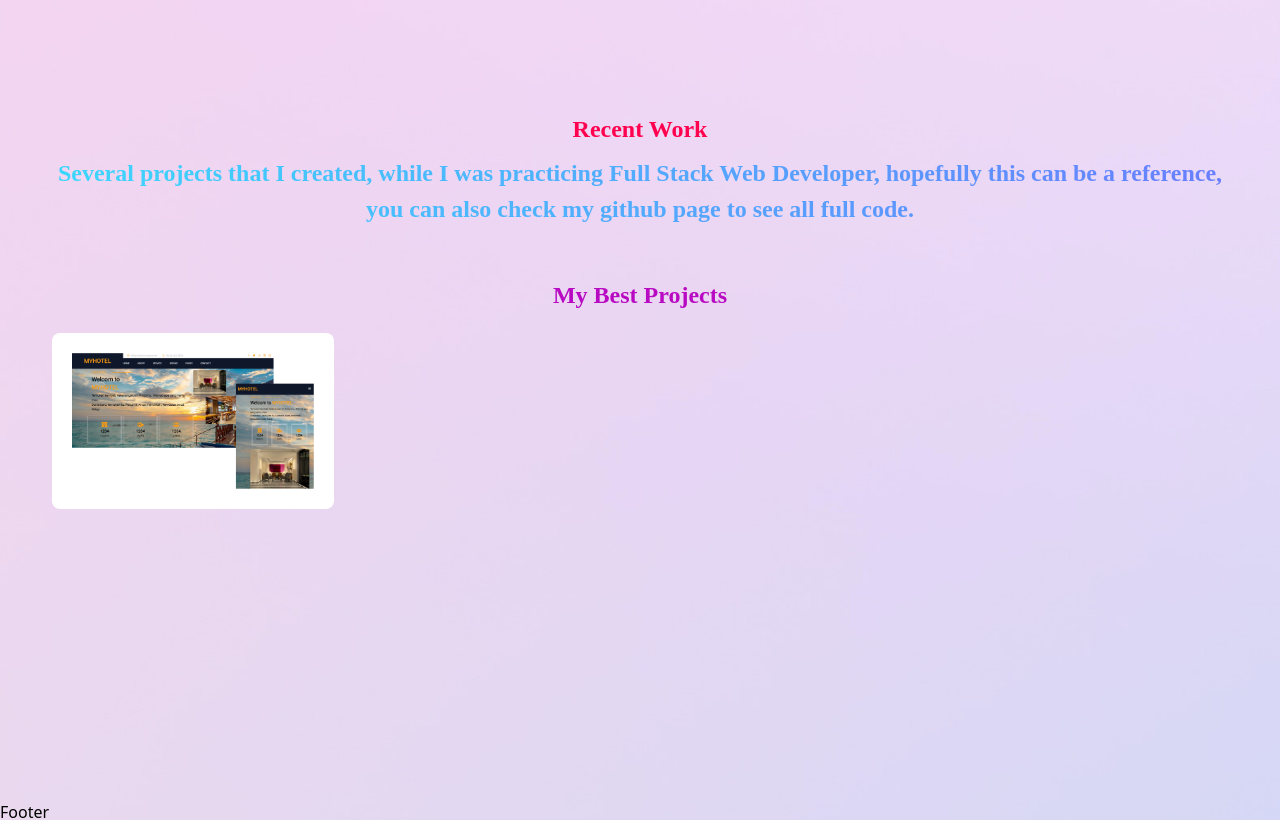
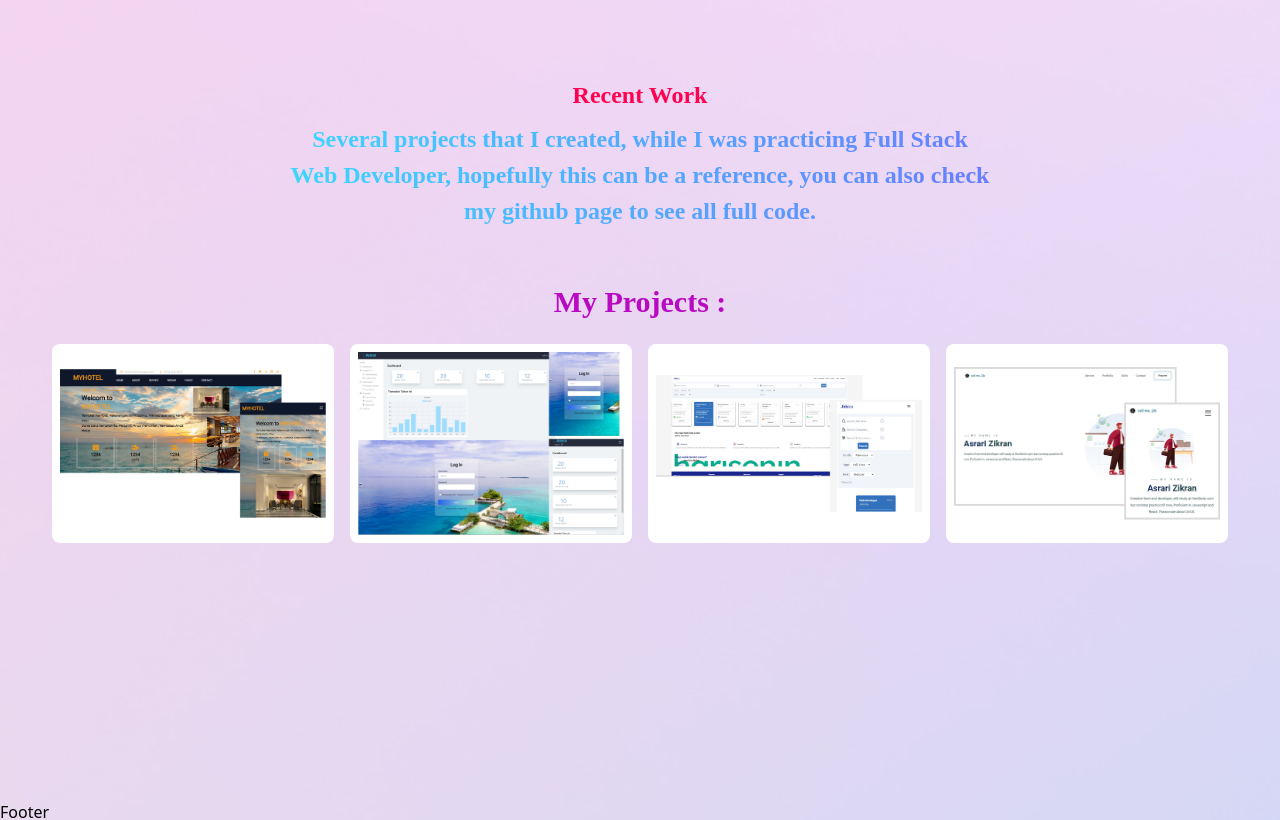
Before and after one commit to zikran69/portofolioV2, a React (Create React App) app: page / in a window 1280 px wide. Shown: the part 2420-3240 px from the top of the page. Built offline with nearby package versions, Linux system fonts and the light colour scheme.

Commit message:
cleaning code

```diff
--- a/src/components/education.jsx
+++ b/src/components/education.jsx
@@ -1,39 +1,46 @@
 import React from "react"
 
+const certivicate = [
+  {
+    title:"",
+    des:"",
+  },
+]
 export default function Education() {
   return (
     <div id="education" className="section ">
       <div className="container mx-auto max-w-[1200px] p-2 lg:mb-[100px] lg:mt-[-80px]">
-        <h4 className="text-secondary font-secondary font-semibold text-[24px] text-center mb-[20px]">
+        <h4 className="text-secondary font-secondary font-semibold lg:text-[24px] text-center mb-[20px]">
           My Education Journey
         </h4>
         <div className="flex flex-col lg:flex-row jusstify-between gap-4 ">
           <div className="backdrop-blur-md bg-white/30 p-[24px] rounded-xl shadow-xl">
-            <h5 className="text-gradient font-secondary text-[24px] font-semibold text-center">
+            <h5 className="text-gradient font-secondary lg:text-[24px] font-semibold text-center">
               Formal Education
             </h5>
-            <div className="font-semibold font-third mt-4 ">
-              <h6 className="text-blue-900 text-[18px]">
+            <div className="font-semibold font-third mt-4 px-2 ">
+              <h6 className="text-blue-900 lg:text-[18px]">
                 Master of Management (Islamic Finance)
               </h6>
-              <li className="text-slate-600 text-[15px]">
+              <li className="text-slate-600 lg:text-[15px]">
                 Indonesia Banking School (Jakarta)
               </li>
-              <li className="text-slate-600 text-[15px]">Graduate in 2021</li>
+              <li className="text-slate-600 lg:text-[15px]">Graduate in 2021</li>
             </div>
             <div className="font-semibold font-third m-2 my-[20px]">
-              <h6 className="text-blue-900 text-[18px]">
+              <h6 className="text-blue-900 lg:text-[18px]">
                 Bachelor of Economic
               </h6>
-              <li className="text-slate-600 text-[15px]">
+              <li className="text-slate-600 lg:text-[15px]">
                 Trilogi University (Jakarta)
               </li>
-              <li className="text-slate-600 text-[15px]">Graduate in 2015</li>
+              <li className="text-slate-600 lg:text-[15px]">Graduate in 2015</li>
             </div>
           </div>
 
           <div className="backdrop-blur-md bg-white/30 p-[24px] rounded-xl shadow-xl">
-            <h5 className="text-gradient font-secondary text-[24px] font-semibold text-center">
+            <div></div>
+            <h5 className="text-gradient font-secondary lg:text-[24px] font-semibold text-center">
               Courses and Certifications
             </h5>
 
--- a/src/components/portfolio.jsx
+++ b/src/components/portfolio.jsx
@@ -1,4 +1,35 @@
 import React from "react"
+
+const project = [
+  {
+    title: "My Hotel",
+    image: "./images/port1.png",
+    linkDemo: "https://f-pro-clientsite-v2-dktswwdb5-zikran-a.vercel.app",
+    linkCode: "https://github.com/zikran69/client-dashboardV2",
+    des: "This website build for booking hotel service, this also for client site who want to book hotel for his vacation or any related purpose",
+  },
+  {
+    title: "Dashboard Admin",
+    image: "./images/port2.png",
+    linkDemo: "",
+    linkCode: "",
+    des: "This web for admin dashboard, related to 'My Hotel' project, complete with backend system (API & DB) ",
+  },
+  {
+    title: "Landing Page",
+    image: "./images/port3.png",
+    linkDemo: "",
+    linkCode: "",
+    des: "Simply landing page for Job Seekers, build with react&tailwind",
+  },
+  {
+    title: "Portfolio V1",
+    image: "./images/port4.png",
+    linkDemo: "",
+    linkCode: "",
+    des: "My Firts Portfolio, build with HTML,CSS,JS only",
+  },
+]
 
 export default function Portfolio() {
   return (
@@ -8,7 +39,7 @@ export default function Portfolio() {
           <h4 className="text-secondary font-secondary font-semibold text-[24px] text-center mb-2">
             Recent Work
           </h4>
-          <div className="text-gradient font-primary mas-w-[700px] mx-auto text-[24px] text-center">
+          <div className="text-gradient font-primary max-w-[700px] mx-auto lg:text-[24px] text-center">
             {" "}
             Several projects that I created, while I was practicing Full Stack
             Web Developer, hopefully this can be a reference, you can also check
@@ -16,35 +47,38 @@ export default function Portfolio() {
           </div>
         </div>
         <div className="order-1 lg:order-2 text-center">
-
-          <div className="text-primary font-semibold font-primary max-w-[700px] mx-auto text-[24px] mb-[20px]">
-            My Best Projects
+          <div className="text-primary font-semibold font-primary max-w-[700px] mx-auto text-[30px] mb-[20px]">
+            My Projects :
           </div>
         </div>
         <div className="grid grid-cols-2 lg:grid-cols-4 gap-4 text-center">
-          <div className="w-full">
-            <div className="bg-white h-full w-full justify-center items-center flex rounded-lg overflow-hidden p-5 relative group">
-              <img src="./images/port1.png" alt="" />
+          {project.map((project, index) => (
+            <div key={index} className="w-full">
+              <div className="bg-white h-full w-full justify-center items-center flex rounded-lg overflow-hidden p-2 relative group">
+                <img src={project.image} alt="" />
                 <div className="absolute p-5 bg-primary w-full h-full flex items-center opacity-0 group-hover:opacity-100 transition">
-                <div className="text-center w-full text-white mt-[-60px] group-hover:mt-[0] transition-all">
+                  <div className="text-center w-full text-white lg:mt-[-60px] group-hover:mt-[0] transition-all">
                     <div className="bg-white rounded-full px-5 inline-block mb-2">
-                    <h4 className="text-gradient">My Hotel</h4>
+                      <h4 className="text-gradient text-[12px] lg:text-[15px]">
+                        {project.title}
+                      </h4>
                     </div>
-                  <p>
-                    This website build for booking hotel service, this also for
-                    client site who want to book hotel for his vacation or any
-                    purpose
-                  </p>
+                    <p className="text-[12px] lg:text-[15px]">{project.des}</p>
                     <div className="grid grid-cols-2 justify-center ">
                       <i
-                      href="https://client-dashboard-hazel.vercel.app/home"
-                      className="ri-global-line text-[20px]"></i>
-                    <i href="#" className="ri-code-box-line text-[20px]"></i>
+                        onClick={() => window.open(project.linkDemo, "_blank")}
+                        className="ri-global-line text-[20px]"
+                        title="visit website"></i>
+                      <i
+                        onClick={() => window.open(project.linkCode, "_blank")}
+                        className="ri-code-box-line text-[20px]"
+                        title="view code"></i>
                     </div>
                   </div>
                 </div>
               </div>
             </div>
+          ))}
         </div>
       </div>
     </div>
--- a/src/components/profil.jsx
+++ b/src/components/profil.jsx
@@ -1,4 +1,47 @@
 import React from "react"
+
+const skillData = [
+  {
+    image: "./images/1.png",
+    title: "JavaScript",
+    description: "My FullStack language",
+  },
+  {
+    image: "./images/5.png",
+    title: "TailwindCss",
+    description: "My Favorite Frontend Framework",
+  },
+  {
+    image: "./images/3.png",
+    title: "React.js",
+    description: "I usually work with React, almost all of my projects",
+  },
+  {
+    image: "./images/2.png",
+    title: "Node.js",
+    description: "I also build a backend system with Node.js",
+  },
+  {
+    image: "./images/4.png",
+    title: "PostgreSQL",
+    description: "I currently work with PostgreSQL for database projects",
+  },
+  {
+    image: "./images/6.png",
+    title: "Prisma",
+    description: "I also work with Prisma for frontend projects",
+  },
+  {
+    image: "./images/7.png",
+    title: "Express.js",
+    description: "also work with backend framework, Express.js",
+  },
+  {
+    image: "./images/8.png",
+    title: "VCS",
+    description: "use Git for version control, this helps me a lot",
+  },
+]
 
 export default function Profil() {
   return (
@@ -27,122 +70,23 @@ export default function Profil() {
             </h2>
           </div>
 
-          <div className="w-full h-auto lg:pt-[10px] lg:ml-[30px]">
+          <div className="w-[300px] lg:w-full lg:h-auto lg:pt-[10px] ml-[100px] lg:ml-[30px]">
             <div className="grid grid-cols-2 lg:grid-cols-4 gap-4 text-center">
-              <div className="w-full">
-                <div className="bg-white h-full justify-center items-center flex rounded-lg overflow-hidden relative p-5 group">
-                  <img src="./images/1.png" alt="" />
-                  <div className="absolute p-5 backdrop-blur-xl bg-primary w-full h-full flex items-center opacity-0 scale-0 group-hover:scale-100 group-hover:opacity-100 transition ease-linear">
-                    <div className="text-center w-full text-white">
-                      <div className="bg-white rounded-full px-5 py-2 inline-block mb-2">
-                        <h4 className="text-gradient">JavaScript</h4>
+              {skillData.map((skill, index) => (
+                <div key={index} className="w-full">
+                  <div className="bg-white h-full justify-center items-center flex rounded-lg overflow-hidden relative p-5 group">
+                    <img src={skill.image} alt="" />
+                    <div className="absolute p-5 backdrop-blur-xl bg-primary w-full h-full flex items-center opacity-0 scale-0 group-hover:scale-100 group-hover:opacity-100 transition ease-linear">
+                      <div className="text-center w-full text-white">
+                        <div className="bg-white rounded-full px-2 mb-1 lg:px-5 lg:py-2 inline-block lg:mb-2">
+                          <h4 className="text-gradient ">{skill.title}</h4>
+                        </div>
+                        <p>{skill.description}</p>
                       </div>
-                      <p>My FullStack language</p>
                     </div>
                   </div>
                 </div>
-              </div>
-              <div className="w-full">
-                <div className="bg-white h-full justify-center items-center flex rounded-lg overflow-hidden relative p-5 group">
-                  <img src="./images/5.png" alt="" />
-                  <div className="absolute p-5 backdrop-blur-xl bg-primary w-full h-full flex items-center opacity-0 scale-0 group-hover:scale-100 group-hover:opacity-100 transition ease-linear">
-                    <div className="text-center w-full text-white">
-                      <div className="bg-white rounded-full px-5 py-2 inline-block mb-2">
-                        <h4 className="text-gradient">TailwindCss</h4>
-                      </div>
-                      <p>My Favorite Frontend Framework</p>
-                    </div>
-                  </div>
-                </div>
-              </div>
-              <div className="w-full">
-                <div className="bg-white h-full justify-center items-center flex rounded-lg overflow-hidden relative p-5 group">
-                  <img src="./images/3.png" alt="" />
-                  <div className="absolute p-5 backdrop-blur-xl bg-primary w-full h-full flex items-center opacity-0 scale-0 group-hover:scale-100 group-hover:opacity-100 transition ease-linear">
-                    <div className="text-center w-full text-white">
-                      <div className="bg-white rounded-full px-5 py-2 inline-block mb-2">
-                        <h4 className="text-gradient">React.js</h4>
-                      </div>
-                      <p>
-                        I usualy work with React, almost all of my projects{" "}
-                      </p>
-                    </div>
-                  </div>
-                </div>
-              </div>
-              <div className="w-full">
-                <div className="bg-white h-full justify-center items-center flex rounded-lg overflow-hidden relative p-5 group">
-                  <img src="./images/2.png" alt="" />
-                  <div className="absolute p-5 backdrop-blur-xl bg-primary w-full h-full flex items-center opacity-0 scale-0 group-hover:scale-100 group-hover:opacity-100 transition ease-linear">
-                    <div className="text-center w-full text-white">
-                      <div className="bg-white rounded-full px-5 py-2 inline-block mb-2">
-                        <h4 className="text-gradient">Node.js</h4>
-                      </div>
-                      <p>i also build an banckend system with Node.js</p>
-                    </div>
-                  </div>
-                </div>
-              </div>
-              <div className="w-full">
-                <div className="bg-white h-full justify-center items-center flex rounded-lg overflow-hidden relative p-5 group">
-                  <img src="./images/4.png" alt="" />
-                  <div className="absolute p-5 backdrop-blur-xl bg-primary w-full h-full flex items-center opacity-0 scale-0 group-hover:scale-100 group-hover:opacity-100 transition ease-linear">
-                    <div className="text-center w-full text-white">
-                      <div className="bg-white rounded-full px-5 py-2 inline-block mb-2">
-                        <h4 className="text-gradient">PostgreeSQL</h4>
-                      </div>
-                      <p>
-                        i currently work with PostgreeSQL for database projects
-                      </p>
-                    </div>
-                  </div>
-                </div>
-              </div>
-              <div className="w-full">
-                <div className="bg-white h-full justify-center items-center flex rounded-lg overflow-hidden relative p-5 group">
-                  <img src="./images/6.png" alt="" />
-                  <div className="absolute p-5 backdrop-blur-xl bg-primary w-full h-full flex items-center opacity-0 scale-0 group-hover:scale-100 group-hover:opacity-100 transition ease-linear">
-                    <div className="text-center w-full text-white">
-                      <div className="bg-white rounded-full px-5 py-2 inline-block mb-2">
-                        <h4 className="text-gradient">Prisma</h4>
-                      </div>
-                      <p>i also work with Prisma for frontend projects</p>
-                    </div>
-                  </div>
-                </div>
-              </div>
-              <div className="w-full">
-                <div className="bg-white h-full justify-center items-center flex rounded-lg overflow-hidden relative p-5 group">
-                  <img src="./images/7.png" alt="" />
-                  <div className="absolute p-5 backdrop-blur-xl bg-primary w-full h-full flex items-center opacity-0 scale-0 group-hover:scale-100 group-hover:opacity-100 transition ease-linear">
-                    <div className="text-center w-full text-white">
-                      <div className="bg-white rounded-full px-5 py-2 inline-block mb-2">
-                        <h4 className="text-gradient">Express.js</h4>
-                      </div>
-                      <p>
-                        i also work with this popular Framework for backend,
-                        Express.js
-                      </p>
-                    </div>
-                  </div>
-                </div>
-              </div>
-              <div className="w-full">
-                <div className="bg-white h-full justify-center items-center flex rounded-lg overflow-hidden relative p-5 group">
-                  <img src="./images/8.png" alt="" />
-                  <div className="absolute p-5 backdrop-blur-xl bg-primary w-full h-full flex items-center opacity-0 scale-0 group-hover:scale-100 group-hover:opacity-100 transition ease-linear">
-                    <div className="text-center w-full text-white">
-                      <div className="bg-white rounded-full px-5 py-2 inline-block mb-2">
-                        <h4 className="text-gradient">Version Control</h4>
-                      </div>
-                      <p>
-                        i currently work with Git for version control, this help
-                        me a lot.
-                      </p>
-                    </div>
-                  </div>
-                </div>
-              </div>
+              ))}
             </div>
           </div>
         </div>
```
Also changed, not shown: 1 other file (tests, documents, lock files or other folders). Lines whose indentation alone changed are shown as unchanged.
